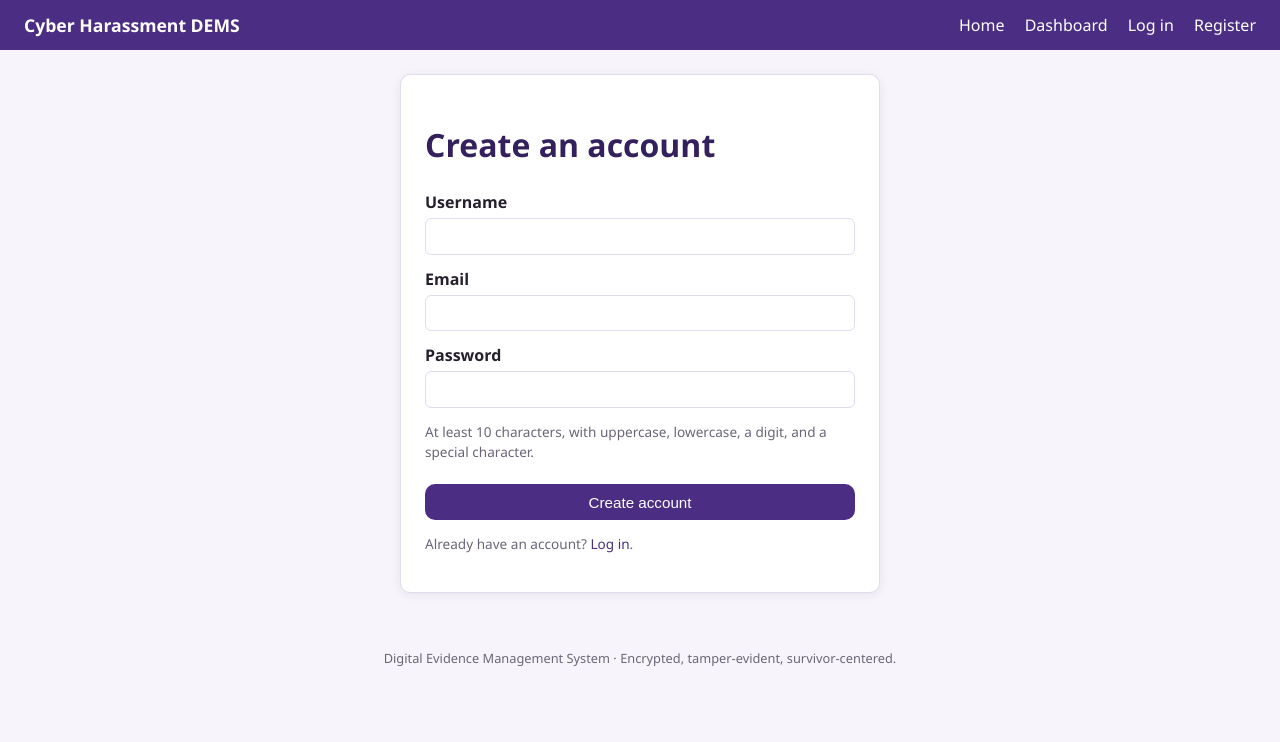
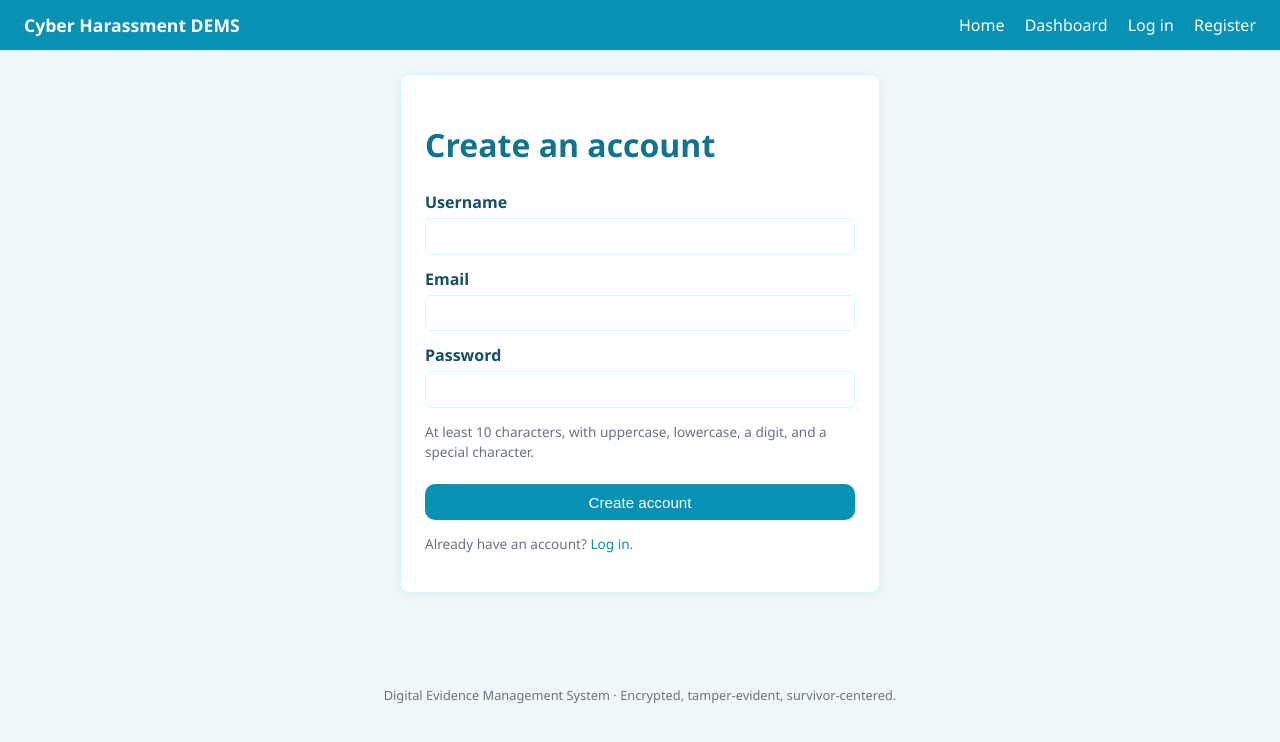
Before and after one commit to puritypreiz/cyber-harassment-dems, a Flask app: page /register in a window 1280 px wide. Shown: the top 742 px of the page. Run offline with Flask 3, Linux system fonts and the light colour scheme; parts of the project's set-up code (start-up, migrations or seed data) failed here and were passed over.

Commit message:
Update: Change colors to blue/teal theme and remove extra spacing

```diff
--- a/frontend/static/css/main.css
+++ b/frontend/static/css/main.css
@@ -1,17 +1,17 @@
 :root {
-  --color-bg: #f7f5fb;
+  --color-bg: #f0f8fa;
   --color-surface: #ffffff;
-  --color-primary: #4b2e83;
-  --color-primary-dark: #34205c;
-  --color-accent: #b34a7a;
-  --color-text: #26202e;
-  --color-muted: #6b6577;
-  --color-border: #e1dbee;
+  --color-primary: #0891b2;
+  --color-primary-dark: #0e7490;
+  --color-accent: #06b6d4;
+  --color-text: #164e63;
+  --color-muted: #6b7280;
+  --color-border: #cffafe;
   --color-success: #2e7d4f;
   --color-warning: #b8860b;
   --color-danger: #b3261e;
   --radius: 10px;
-  --shadow: 0 2px 10px rgba(38, 32, 46, 0.08);
+  --shadow: 0 2px 10px rgba(22, 78, 99, 0.08);
 }
 
 * { box-sizing: border-box; }
@@ -38,10 +38,17 @@ a:hover { text-decoration: underline; }
 .navbar a { color: white; margin-left: 1rem; }
 .navbar .brand { font-weight: 700; font-size: 1.1rem; }
 
+.navbar-logo {
+  height: 40px;
+  margin-right: 1rem;
+  vertical-align: middle;
+}
+
 .container {
   max-width: 960px;
   margin: 0 auto;
   padding: 1.5rem;
+  min-height: calc(100vh - 180px);
 }
 
 .card {
@@ -89,7 +96,7 @@ input:focus, textarea:focus, select:focus { outline: 2px solid var(--color-prima
 }
 .alert.error { background: #fdecea; color: var(--color-danger); border: 1px solid #f5c6c1; }
 .alert.success { background: #e9f6ee; color: var(--color-success); border: 1px solid #b9e3c8; }
-.alert.info { background: #eef0fb; color: var(--color-primary-dark); border: 1px solid #cfd3f2; }
+.alert.info { background: #cffafe; color: var(--color-primary-dark); border: 1px solid #06b6d4; }
 
 .badge {
   display: inline-block;
@@ -103,7 +110,7 @@ input:focus, textarea:focus, select:focus { outline: 2px solid var(--color-prima
 .badge.severity-medium { background: #fdf3d8; color: var(--color-warning); }
 .badge.severity-high { background: #fbe2da; color: #c15a2e; }
 .badge.severity-critical { background: #fbdada; color: var(--color-danger); }
-.badge.status-open { background: #e4e9fb; color: #34419c; }
+.badge.status-open { background: #cffafe; color: var(--color-primary-dark); }
 .badge.status-under_review { background: #fdf3d8; color: var(--color-warning); }
 .badge.status-escalated { background: #fbdada; color: var(--color-danger); }
 .badge.status-resolved,
@@ -128,4 +135,4 @@ th, td { text-align: left; padding: 0.5rem; border-bottom: 1px solid var(--color
 
 .qr-preview img { max-width: 220px; border: 1px solid var(--color-border); border-radius: 8px; }
 
-footer { text-align: center; color: var(--color-muted); font-size: 0.8rem; padding: 2rem 1rem; }
+footer { text-align: center; color: var(--color-muted); font-size: 0.8rem; padding: 1rem; }
```
